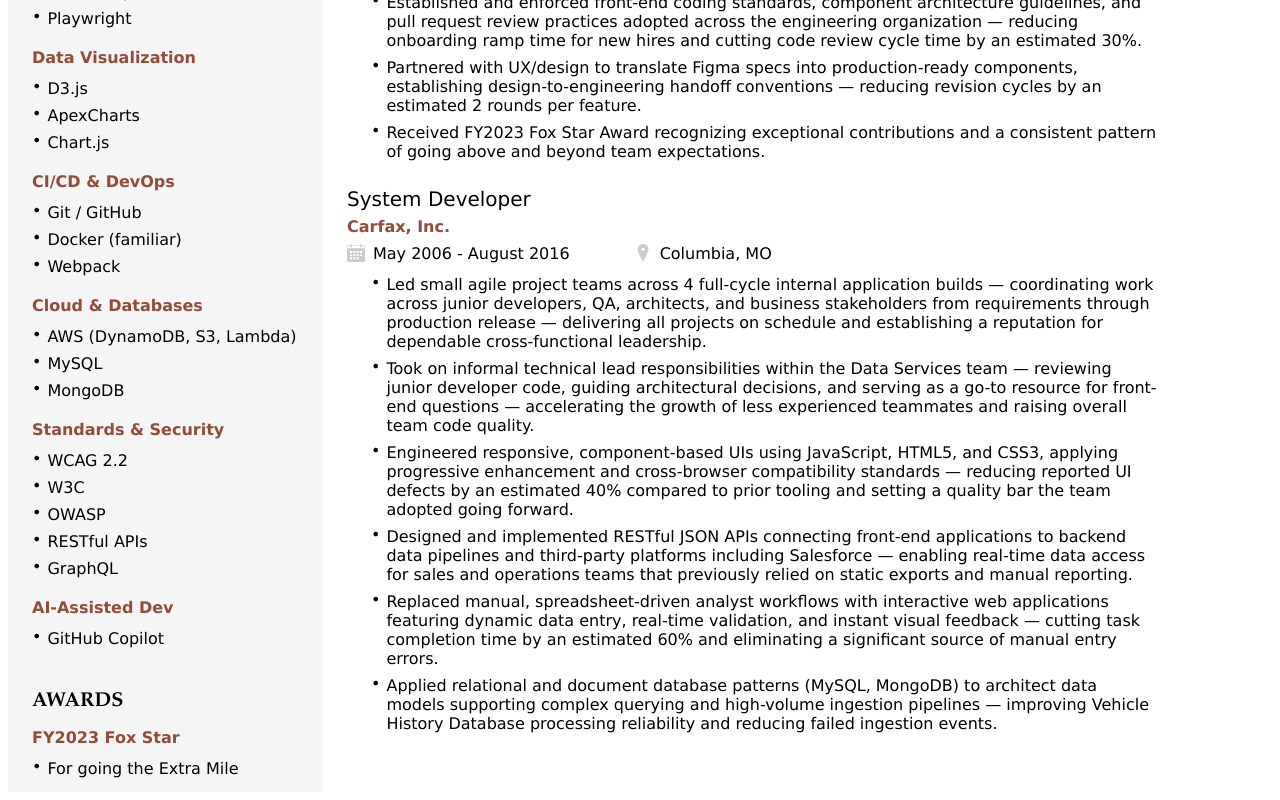
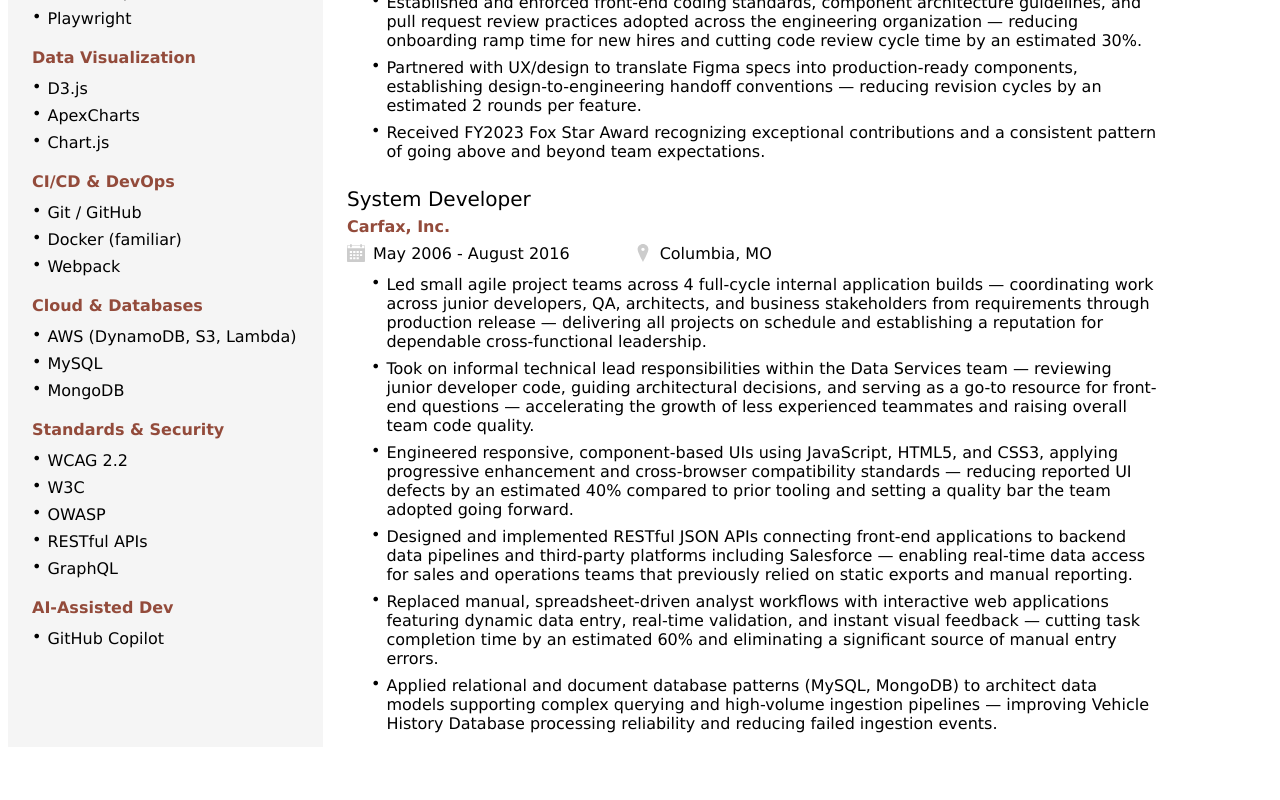
Before and after one commit to mttocs312/resume, a Next.js app: page / in a window 1280 px wide. Shown: the part 1092-1892 px from the top of the page. After the commit the page ends 1847 px from the top, so only its background shows below. Built offline with nearby package versions, Linux system fonts and the light colour scheme.

Commit message:
add aws s3 sync script

```diff
--- a/app/globals.scss
+++ b/app/globals.scss
@@ -14,7 +14,7 @@
   justify-content: space-between;
 
   @media print {
-    zoom: 0.7;
+    zoom: 0.72;
   }
 }
 
--- a/app/page.tsx
+++ b/app/page.tsx
@@ -35,13 +35,15 @@
 
   console.log("Current version:", version);
 
+  const awards = version === 0 ? <Awards /> : null;
+
   return (
     <main className="page">
       <div className="side-panel">
         <ContactInformation />
-        <Education version={version}/>
-        <Skills version={version}/>
-        <Awards />
+        <Education version={version} />
+        <Skills version={version} />
+        {awards}
       </div>
       <div className="main-panel">
         <CareerObjective version={version} />
```
Also changed, not shown: 1 other file (tests, documents, lock files or other folders).
